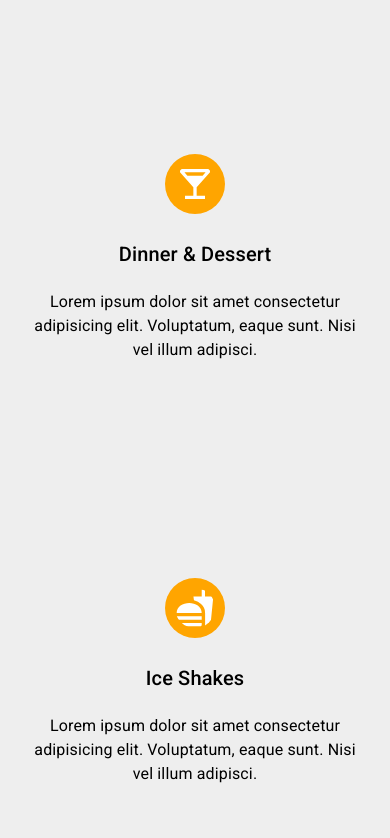
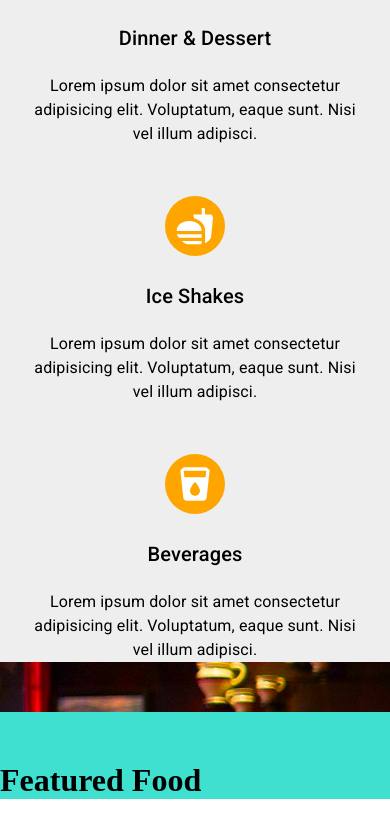
Before and after one commit to ginohagad/bistro, a React (Create React App) app: page / in a window 390 px wide. Shown: the part 1112-1950 px from the top of the page. Built offline with nearby package versions, Linux system fonts and the light colour scheme.

Commit message:
Fixed Home page margins for mobile.

```diff
--- a/src/components/Home/FeaturedFood/FeaturedFood.js
+++ b/src/components/Home/FeaturedFood/FeaturedFood.js
@@ -1,11 +1,13 @@
 import React from 'react'
-
+import styles from './FeaturedFood.module.css'
 
 const FeaturedFood = () => {
 
 
   return (
-    <h1>Featured Food</h1>
+    <div className={styles.container}>
+      <h1>Featured Food</h1>
+    </div>
   )
 }
 
--- a/src/components/Home/FeaturedFood/FeaturedFood.module.css
+++ b/src/components/Home/FeaturedFood/FeaturedFood.module.css
@@ -0,0 +1,4 @@
+.container {
+  background: turquoise;
+  padding-top: 50px;
+}
--- a/src/components/Home/Home.js
+++ b/src/components/Home/Home.js
@@ -3,6 +3,7 @@ import { makeStyles } from '@material-ui/core/styles'
 import { Typography, Button, Box } from '@material-ui/core'
 import { Link } from 'react-router-dom'
 import Specialties from './Specialties/Specialties'
+import FeaturedFood from './FeaturedFood/FeaturedFood'
 import styles from './Home.module.css'
 
 
@@ -57,6 +58,7 @@ const Home = () => {
 				<Button className={classes.ctaButton} variant="contained" color="secondary" to="order" component={Link}>Order Now</Button>
 			</Box>
 			<Specialties />
+			<FeaturedFood />
 		</div>
 	)
 }
--- a/src/components/Home/Specialties/Specialties.module.css
+++ b/src/components/Home/Specialties/Specialties.module.css
@@ -34,8 +34,13 @@
 }
 
 
-@media (max-width: 480px) {
+@media (max-width: 600px) {
   .boxes {
     display: block;
   }
+
+  .box {
+    display: block;
+    margin: 50px 0;
+  }
 }
```
